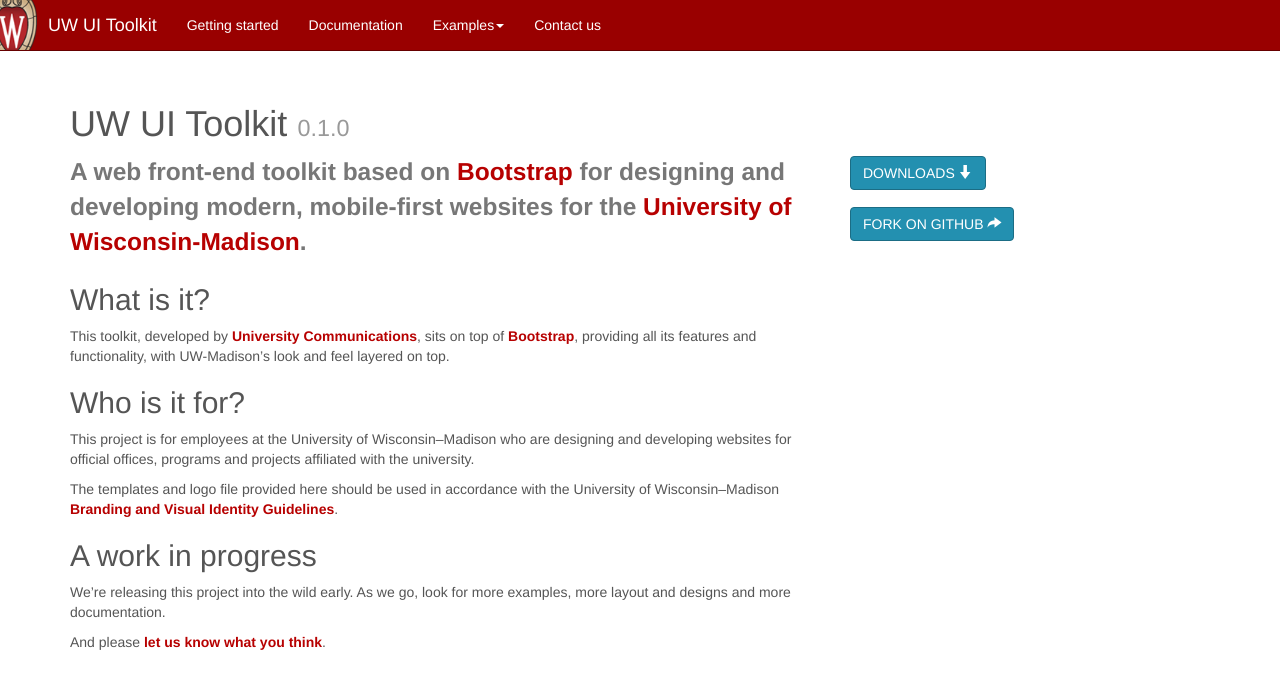
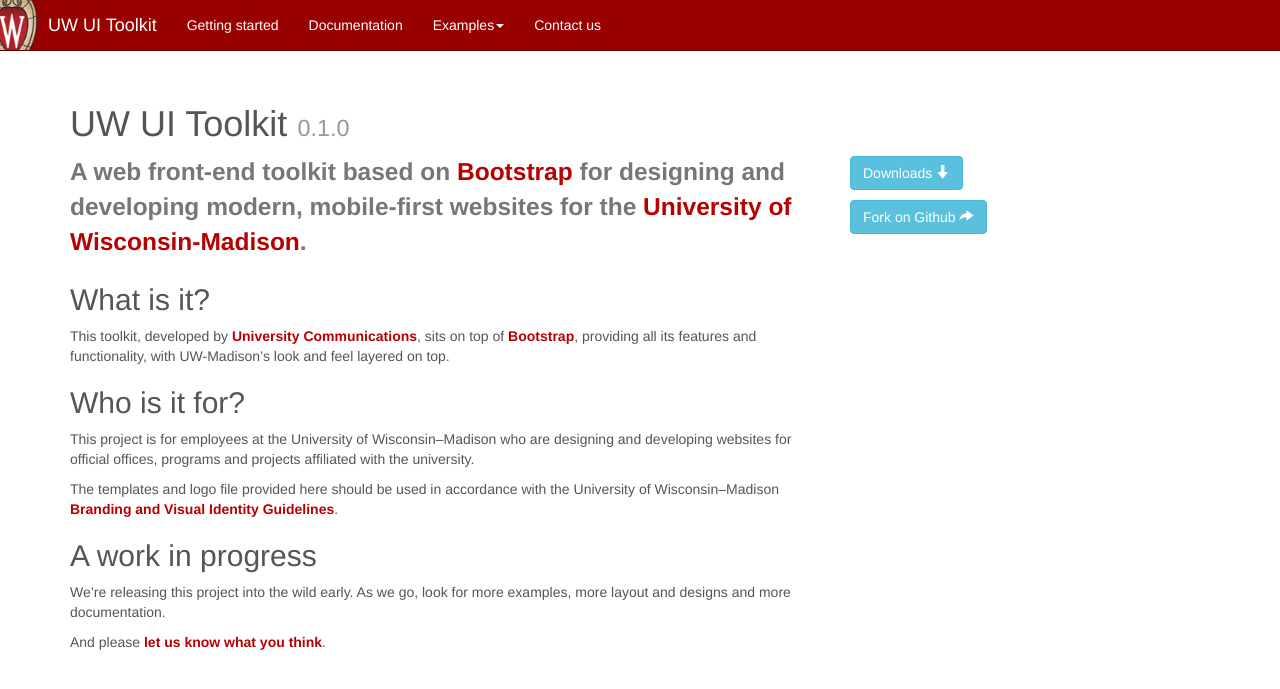
Before and after one commit to UWMadisonUcomm/uw-ui-toolkit, a Jekyll site: the page built from index.html, in a window 1280 px wide. Shown: the top 689 px of the page. Built offline with Jekyll 4.4.1, drawn with Linux system fonts in a browser that asks for light colours; nearby versions of some CDN libraries.

Commit message:
Use more generic class names within index

```diff
--- a/dist/css/uw-ui-toolkit.css
+++ b/dist/css/uw-ui-toolkit.css
@@ -243,9 +243,9 @@
 .btn-success{color:#fff;background-color:#5cb85c;border-color:#4cae4c}.btn-success:hover,.btn-success:focus,.btn-success:active,.btn-success.active,.open .dropdown-toggle.btn-success{color:#fff;background-color:#47a447;border-color:#398439}
 .btn-success:active,.btn-success.active,.open .dropdown-toggle.btn-success{background-image:none}
 .btn-success.disabled,.btn-success[disabled],fieldset[disabled] .btn-success,.btn-success.disabled:hover,.btn-success[disabled]:hover,fieldset[disabled] .btn-success:hover,.btn-success.disabled:focus,.btn-success[disabled]:focus,fieldset[disabled] .btn-success:focus,.btn-success.disabled:active,.btn-success[disabled]:active,fieldset[disabled] .btn-success:active,.btn-success.disabled.active,.btn-success[disabled].active,fieldset[disabled] .btn-success.active{background-color:#5cb85c;border-color:#4cae4c}
-.btn-info{color:#fff;background-color:#ac0809;border-color:#940708}.btn-info:hover,.btn-info:focus,.btn-info:active,.btn-info.active,.open .dropdown-toggle.btn-info{color:#fff;background-color:#850607;border-color:#590405}
+.btn-info{color:#fff;background-color:#5bc0de;border-color:#46b8da}.btn-info:hover,.btn-info:focus,.btn-info:active,.btn-info.active,.open .dropdown-toggle.btn-info{color:#fff;background-color:#39b3d7;border-color:#269abc}
 .btn-info:active,.btn-info.active,.open .dropdown-toggle.btn-info{background-image:none}
-.btn-info.disabled,.btn-info[disabled],fieldset[disabled] .btn-info,.btn-info.disabled:hover,.btn-info[disabled]:hover,fieldset[disabled] .btn-info:hover,.btn-info.disabled:focus,.btn-info[disabled]:focus,fieldset[disabled] .btn-info:focus,.btn-info.disabled:active,.btn-info[disabled]:active,fieldset[disabled] .btn-info:active,.btn-info.disabled.active,.btn-info[disabled].active,fieldset[disabled] .btn-info.active{background-color:#ac0809;border-color:#940708}
+.btn-info.disabled,.btn-info[disabled],fieldset[disabled] .btn-info,.btn-info.disabled:hover,.btn-info[disabled]:hover,fieldset[disabled] .btn-info:hover,.btn-info.disabled:focus,.btn-info[disabled]:focus,fieldset[disabled] .btn-info:focus,.btn-info.disabled:active,.btn-info[disabled]:active,fieldset[disabled] .btn-info:active,.btn-info.disabled.active,.btn-info[disabled].active,fieldset[disabled] .btn-info.active{background-color:#5bc0de;border-color:#46b8da}
 .btn-link{color:#b70101;font-weight:normal;cursor:pointer;border-radius:0}.btn-link,.btn-link:active,.btn-link[disabled],fieldset[disabled] .btn-link{background-color:transparent;-webkit-box-shadow:none;box-shadow:none}
 .btn-link,.btn-link:hover,.btn-link:focus,.btn-link:active{border-color:transparent}
 .btn-link:hover,.btn-link:focus{color:#6b0101;text-decoration:underline;background-color:transparent}
@@ -662,7 +662,7 @@
 .label-default{background-color:#999}.label-default[href]:hover,.label-default[href]:focus{background-color:#808080}
 .label-primary{background-color:#b70101}.label-primary[href]:hover,.label-primary[href]:focus{background-color:#840101}
 .label-success{background-color:#5cb85c}.label-success[href]:hover,.label-success[href]:focus{background-color:#449d44}
-.label-info{background-color:#ac0809}.label-info[href]:hover,.label-info[href]:focus{background-color:#7b0606}
+.label-info{background-color:#5bc0de}.label-info[href]:hover,.label-info[href]:focus{background-color:#31b0d5}
 .label-warning{background-color:#f0ad4e}.label-warning[href]:hover,.label-warning[href]:focus{background-color:#ec971f}
 .label-danger{background-color:#d9534f}.label-danger[href]:hover,.label-danger[href]:focus{background-color:#c9302c}
 .badge{display:inline-block;min-width:10px;padding:3px 7px;font-size:12px;font-weight:bold;color:#fff;line-height:1;vertical-align:baseline;white-space:nowrap;text-align:center;background-color:#999;border-radius:10px}.badge:empty{display:none}
@@ -695,7 +695,7 @@
 .progress-striped .progress-bar{background-image:-webkit-gradient(linear, 0 100%, 100% 0, color-stop(.25, rgba(255,255,255,0.15)), color-stop(.25, transparent), color-stop(.5, transparent), color-stop(.5, rgba(255,255,255,0.15)), color-stop(.75, rgba(255,255,255,0.15)), color-stop(.75, transparent), to(transparent));background-image:-webkit-linear-gradient(45deg, rgba(255,255,255,0.15) 25%, transparent 25%, transparent 50%, rgba(255,255,255,0.15) 50%, rgba(255,255,255,0.15) 75%, transparent 75%, transparent);background-image:-moz-linear-gradient(45deg, rgba(255,255,255,0.15) 25%, transparent 25%, transparent 50%, rgba(255,255,255,0.15) 50%, rgba(255,255,255,0.15) 75%, transparent 75%, transparent);background-image:linear-gradient(45deg, rgba(255,255,255,0.15) 25%, transparent 25%, transparent 50%, rgba(255,255,255,0.15) 50%, rgba(255,255,255,0.15) 75%, transparent 75%, transparent);background-size:40px 40px}
 .progress.active .progress-bar{-webkit-animation:progress-bar-stripes 2s linear infinite;animation:progress-bar-stripes 2s linear infinite}
 .progress-bar-success{background-color:#5cb85c}.progress-striped .progress-bar-success{background-image:-webkit-gradient(linear, 0 100%, 100% 0, color-stop(.25, rgba(255,255,255,0.15)), color-stop(.25, transparent), color-stop(.5, transparent), color-stop(.5, rgba(255,255,255,0.15)), color-stop(.75, rgba(255,255,255,0.15)), color-stop(.75, transparent), to(transparent));background-image:-webkit-linear-gradient(45deg, rgba(255,255,255,0.15) 25%, transparent 25%, transparent 50%, rgba(255,255,255,0.15) 50%, rgba(255,255,255,0.15) 75%, transparent 75%, transparent);background-image:-moz-linear-gradient(45deg, rgba(255,255,255,0.15) 25%, transparent 25%, transparent 50%, rgba(255,255,255,0.15) 50%, rgba(255,255,255,0.15) 75%, transparent 75%, transparent);background-image:linear-gradient(45deg, rgba(255,255,255,0.15) 25%, transparent 25%, transparent 50%, rgba(255,255,255,0.15) 50%, rgba(255,255,255,0.15) 75%, transparent 75%, transparent)}
-.progress-bar-info{background-color:#ac0809}.progress-striped .progress-bar-info{background-image:-webkit-gradient(linear, 0 100%, 100% 0, color-stop(.25, rgba(255,255,255,0.15)), color-stop(.25, transparent), color-stop(.5, transparent), color-stop(.5, rgba(255,255,255,0.15)), color-stop(.75, rgba(255,255,255,0.15)), color-stop(.75, transparent), to(transparent));background-image:-webkit-linear-gradient(45deg, rgba(255,255,255,0.15) 25%, transparent 25%, transparent 50%, rgba(255,255,255,0.15) 50%, rgba(255,255,255,0.15) 75%, transparent 75%, transparent);background-image:-moz-linear-gradient(45deg, rgba(255,255,255,0.15) 25%, transparent 25%, transparent 50%, rgba(255,255,255,0.15) 50%, rgba(255,255,255,0.15) 75%, transparent 75%, transparent);background-image:linear-gradient(45deg, rgba(255,255,255,0.15) 25%, transparent 25%, transparent 50%, rgba(255,255,255,0.15) 50%, rgba(255,255,255,0.15) 75%, transparent 75%, transparent)}
+.progress-bar-info{background-color:#5bc0de}.progress-striped .progress-bar-info{background-image:-webkit-gradient(linear, 0 100%, 100% 0, color-stop(.25, rgba(255,255,255,0.15)), color-stop(.25, transparent), color-stop(.5, transparent), color-stop(.5, rgba(255,255,255,0.15)), color-stop(.75, rgba(255,255,255,0.15)), color-stop(.75, transparent), to(transparent));background-image:-webkit-linear-gradient(45deg, rgba(255,255,255,0.15) 25%, transparent 25%, transparent 50%, rgba(255,255,255,0.15) 50%, rgba(255,255,255,0.15) 75%, transparent 75%, transparent);background-image:-moz-linear-gradient(45deg, rgba(255,255,255,0.15) 25%, transparent 25%, transparent 50%, rgba(255,255,255,0.15) 50%, rgba(255,255,255,0.15) 75%, transparent 75%, transparent);background-image:linear-gradient(45deg, rgba(255,255,255,0.15) 25%, transparent 25%, transparent 50%, rgba(255,255,255,0.15) 50%, rgba(255,255,255,0.15) 75%, transparent 75%, transparent)}
 .progress-bar-warning{background-color:#f0ad4e}.progress-striped .progress-bar-warning{background-image:-webkit-gradient(linear, 0 100%, 100% 0, color-stop(.25, rgba(255,255,255,0.15)), color-stop(.25, transparent), color-stop(.5, transparent), color-stop(.5, rgba(255,255,255,0.15)), color-stop(.75, rgba(255,255,255,0.15)), color-stop(.75, transparent), to(transparent));background-image:-webkit-linear-gradient(45deg, rgba(255,255,255,0.15) 25%, transparent 25%, transparent 50%, rgba(255,255,255,0.15) 50%, rgba(255,255,255,0.15) 75%, transparent 75%, transparent);background-image:-moz-linear-gradient(45deg, rgba(255,255,255,0.15) 25%, transparent 25%, transparent 50%, rgba(255,255,255,0.15) 50%, rgba(255,255,255,0.15) 75%, transparent 75%, transparent);background-image:linear-gradient(45deg, rgba(255,255,255,0.15) 25%, transparent 25%, transparent 50%, rgba(255,255,255,0.15) 50%, rgba(255,255,255,0.15) 75%, transparent 75%, transparent)}
 .progress-bar-danger{background-color:#d9534f}.progress-striped .progress-bar-danger{background-image:-webkit-gradient(linear, 0 100%, 100% 0, color-stop(.25, rgba(255,255,255,0.15)), color-stop(.25, transparent), color-stop(.5, transparent), color-stop(.5, rgba(255,255,255,0.15)), color-stop(.75, rgba(255,255,255,0.15)), color-stop(.75, transparent), to(transparent));background-image:-webkit-linear-gradient(45deg, rgba(255,255,255,0.15) 25%, transparent 25%, transparent 50%, rgba(255,255,255,0.15) 50%, rgba(255,255,255,0.15) 75%, transparent 75%, transparent);background-image:-moz-linear-gradient(45deg, rgba(255,255,255,0.15) 25%, transparent 25%, transparent 50%, rgba(255,255,255,0.15) 50%, rgba(255,255,255,0.15) 75%, transparent 75%, transparent);background-image:linear-gradient(45deg, rgba(255,255,255,0.15) 25%, transparent 25%, transparent 50%, rgba(255,255,255,0.15) 50%, rgba(255,255,255,0.15) 75%, transparent 75%, transparent)}
 .media,.media-body{overflow:hidden;zoom:1}
@@ -882,12 +882,7 @@
 .navbar .navbar-collapse{background-color:#600}
 .navbar .dropdown-menu .divider{margin:4px 0;background-color:transparent}
 .page-header{margin-top:0}.page-header h1{margin-top:0}
-.vertical-margin{margin-bottom:15px}
-.table-condensed>tbody>tr>td,.table-condensed>thead>tr>th{padding:10px 15px}
 @media (min-width:768px){.navbar{padding-left:15px}.navbar .navbar-collapse{background-color:transparent} .navbar .dropdown-menu .divider{margin:9px 0;background-color:#eee}}body>.container{margin-top:24px;margin-bottom:24px}
-.menu{margin-top:72px}.menu .nav li>a{text-align:right}
-.menu .nav li.divider{border-top:1px solid #C8C5BB;margin-top:.5em;padding-top:.5em}
-.screenshots{margin-top:72px}
-.btn.btn-info{width:auto;display:inline-block;margin-bottom:.5em;background-color:#2390b0;border-color:#1b6d85;font-size:1em;text-transform:uppercase}
-.readme h1:first-child+p{font-size:1.75em;font-weight:bold;margin-bottom:1em;color:#777}
-.readme a{font-weight:bold}
+.main a{font-weight:bold}
+.bold-first-graph p:first-of-type{font-size:1.75em;font-weight:bold;margin-bottom:1em;color:#777}
+.sidebar{margin-top:72px}
--- a/index.html
+++ b/index.html
@@ -5,7 +5,10 @@
 
 <div class="container">
   <div class="row">
-    <div class="col-sm-4 col-sm-push-8 screenshots">
+    <div class="col-sm-8 main bold-first-graph">
+      {{ intro | markdownify }}
+    </div>
+    <div class="col-sm-4 sidebar">
       <p>
         <a class="btn btn-info">Downloads <span class="glyphicon glyphicon-arrow-down"</span></a>
       </p>
@@ -13,8 +16,5 @@
         <a class="btn btn-info">Fork on Github <span class="glyphicon glyphicon-share-alt"></span></a>
       </p>
     </div>
-    <div class="col-sm-8 col-sm-pull-4 readme">
-      {{ intro | markdownify }}
-    </div>
   </div>
 </div>
```
